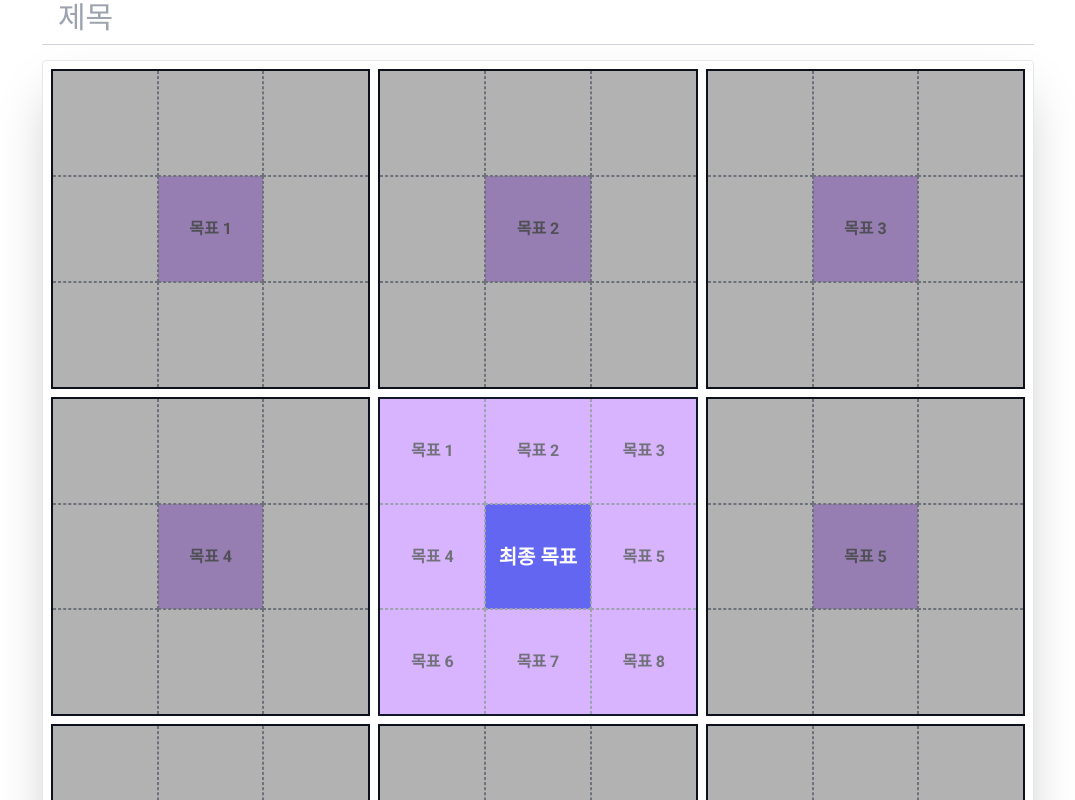
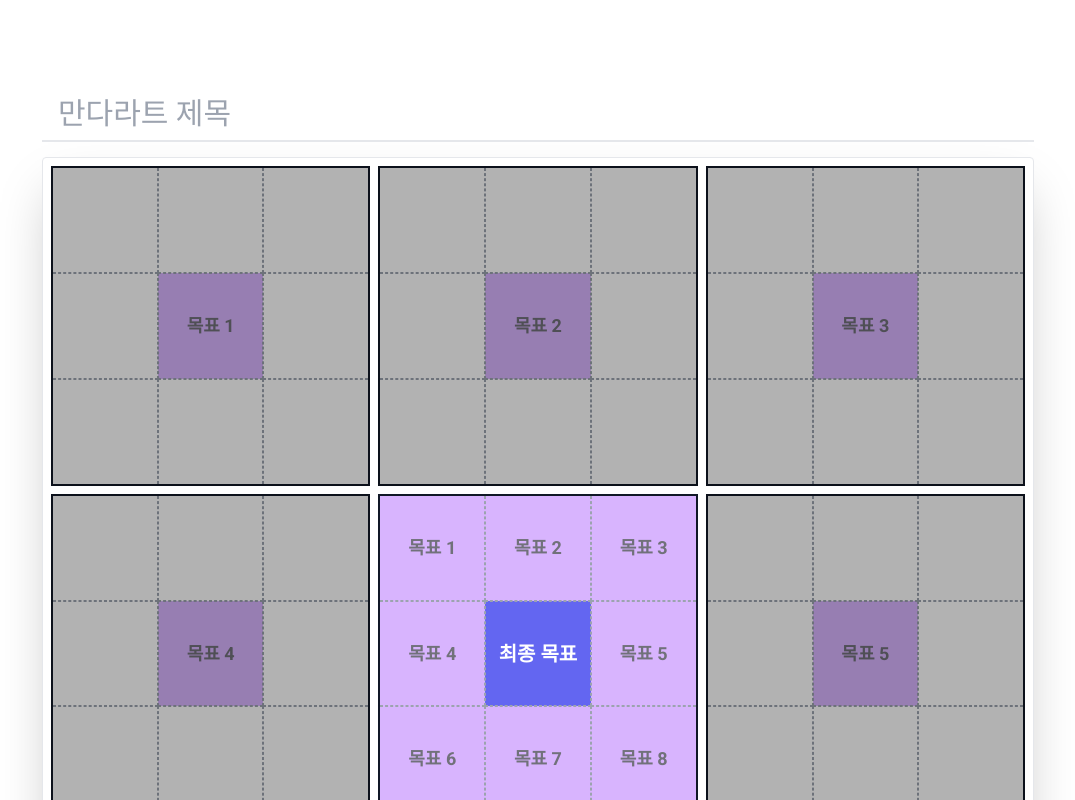
Before and after one commit to GINK-SS/mandal-art, a Next.js app: page /create in a window 1280 px wide. Shown: the top 800 px of the page, without its empty margins (102-1177 px from the left). Built offline with nearby package versions, Linux system fonts and the light colour scheme; a web font is replaced by a local one.

Commit message:
Design: 테이블 페이지 디자인 수정
- 테이블 폰트 굵기 변경
- 레이아웃 위치 조정
- 제목 효과 추가

```diff
--- a/src/app/create/element.tsx
+++ b/src/app/create/element.tsx
@@ -78,8 +78,12 @@ export default function Element({ tIdx, idx, content, isActive, placeholder }: E
       ${idx % 3 === 0 && 'border-l-0'}
       ${idx % 3 === 2 && 'border-r-0'}
       ${tIdx === 4 && idx === 4 && 'bg-indigo-500 text-xl font-bold'}
-      ${tIdx === 4 && idx !== 4 && 'bg-purple-300 font-semibold'}
-      ${tIdx !== 4 && idx === 4 ? 'bg-purple-300 font-semibold cursor-default' : 'cursor-text'}`}
+      ${tIdx === 4 && idx !== 4 && 'bg-purple-300 text-lg font-semibold'}
+      ${
+        tIdx !== 4 && idx === 4
+          ? 'bg-purple-300 text-lg font-semibold cursor-default'
+          : 'cursor-text'
+      }`}
       onClick={handleTdClick}
       onFocus={() => setIsFocus(true)}
       onBlur={() => setIsFocus(false)}
--- a/src/app/create/page.tsx
+++ b/src/app/create/page.tsx
@@ -21,17 +21,18 @@ export default function Create() {
   };
 
   return (
-    <div>
+    <div className="pt-24">
       <textarea
         ref={textareaRef}
         rows={1}
-        className="w-full px-4 pb-2 mb-2 text-3xl font-medium border-b border-gray-300 outline-none resize-none focus:border-indigo-500"
-        placeholder="제목"
+        className="w-full px-4 pb-2 mb-2 text-3xl font-medium border-b-2 outline-none resize-none hover:border-gray-300 focus:border-gray-500"
+        placeholder="만다라트 제목"
         spellCheck={false}
         onChange={handleResizeHeight}
         onKeyDown={(e) => preventKeyDownEnter(e)}
         maxLength={200}
       />
+
       <TableWrapper>
         {project.tables.map((table, tIdx) => (
           <Table key={tIdx} tIdx={tIdx} isActive={table.isActive} elements={table.elements} />
```
